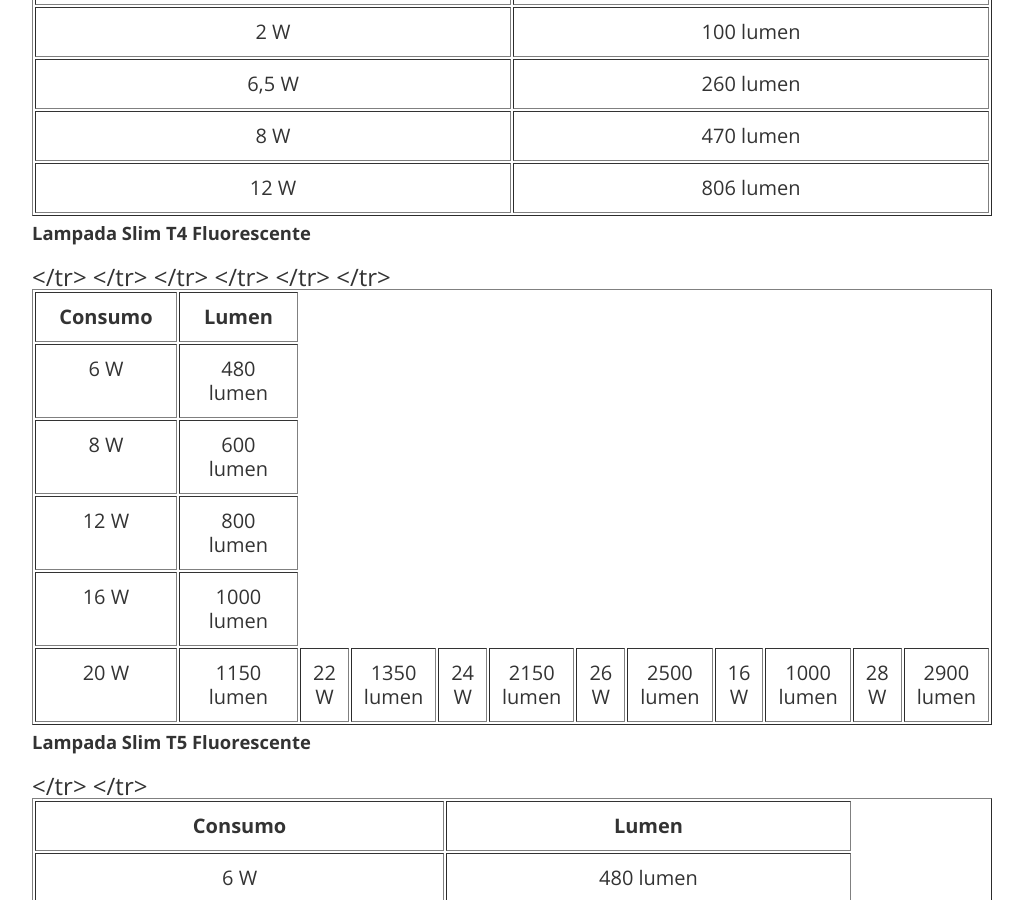
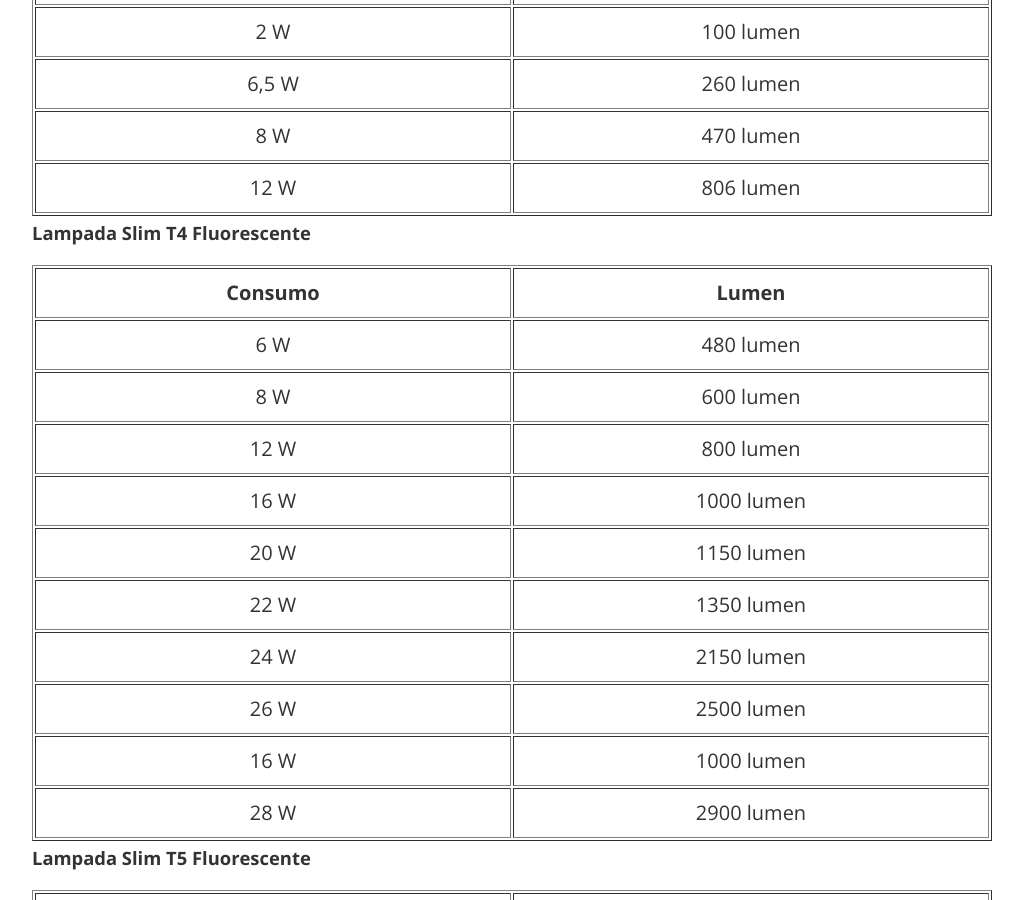
Before and after one commit to marste/Blog, a Jekyll site: the page built from _posts/2013-09-15-differenza-consumo-lumen-lampadine-incandescenza-alogena-fluorescente-led.md, in a window 1280 px wide and 900 px high, scrolled down 1821 px. Shown: the whole window, without its empty margins (128-1151 px from the left). Built offline with Jekyll 4.4.1, drawn with Linux system fonts in a browser that asks for light colours; nearby versions of some CDN libraries.

```diff
--- a/_posts/2013-09-15-differenza-consumo-lumen-lampadine-incandescenza-alogena-fluorescente-led.md
+++ b/_posts/2013-09-15-differenza-consumo-lumen-lampadine-incandescenza-alogena-fluorescente-led.md
@@ -366,53 +356,65 @@
     </td>
   </tr>
 
+  <tr>
   <td style="text-align:center;" width="50%">
     20 W
   </td>
 
   <td style="text-align:center;" width="50%">
     1150 lumen
-  </td></tr>
+  </td>
+  </tr>
 
+  <tr>
   <td style="text-align:center;" width="50%">
     22 W
   </td>
 
   <td style="text-align:center;" width="50%">
     1350 lumen
-  </td></tr>
+  </td>
+  </tr>
 
+  <tr>
   <td style="text-align:center;" width="50%">
     24 W
   </td>
 
   <td style="text-align:center;" width="50%">
     2150 lumen
-  </td></tr>
+  </td>
+  </tr>
 
+  <tr>
   <td style="text-align:center;" width="50%">
     26 W
   </td>
 
   <td style="text-align:center;" width="50%">
     2500 lumen
-  </td></tr>
+  </td>
+  </tr>
 
+  <tr>
   <td style="text-align:center;" width="50%">
     16 W
   </td>
 
   <td style="text-align:center;" width="50%">
     1000 lumen
-  </td></tr>
+  </td>
+  </tr>
 
+  <tr>
   <td style="text-align:center;" width="50%">
     28 W
   </td>
 
   <td style="text-align:center;" width="50%">
     2900 lumen
-  </td></tr>
+  </td>
+  </tr>
 </table>
 
 **Lampada Slim T5 Fluorescente**
@@ -468,19 +470,23 @@
     </td>
   </tr>
 
+  <tr>
   <td style="text-align:center;" width="50%">
     28 W
   </td>
 
   <td style="text-align:center;" width="50%">
     2900 lumen
-  </td></tr>
+  </td>
+  </tr>
 
+  <tr>
   <td style="text-align:center;" width="50%">
     35 W
   </td>
 
   <td style="text-align:center;" width="50%">
     3650 lumen
-  </td></tr>
+  </td>
+  </tr>
 </table>
```
Also changed, not shown: other parts of _posts/2013-09-15-differenza-consumo-lumen-lampadine-incandescenza-alogena-fluorescente-led.md (+0 -10 lines).
